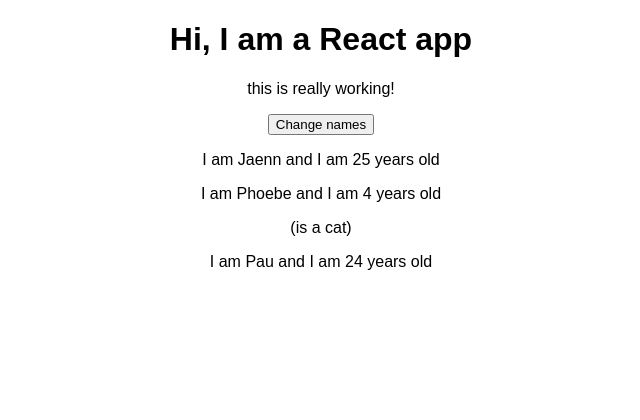
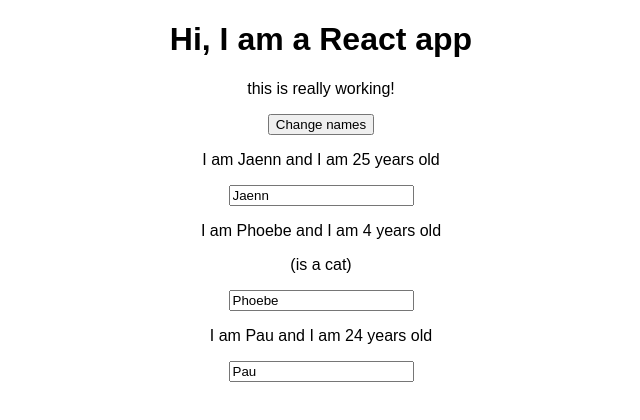
Before and after one commit to JaennPB/react-course, a React (Create React App) app: page / in a window 1280 px wide. Shown: the top 420 px of the page, without its empty margins (319-959 px from the left). Built offline with nearby package versions, Linux system fonts and the light colour scheme.

Commit message:
commit 4

```diff
--- a/src/App.js
+++ b/src/App.js
@@ -16,15 +16,26 @@
     otherProp: "will be left untouched",
   };
 
-  switchNameHandler = () => {
+  switchNameHandler = (name) => {
     // console.log("was clicked");
     // DON'T DO THIS: this.state.persons[0].name = 'Jay'
     this.setState({
       // will merge only changed values with state
       persons: [
-        { name: "Jay", age: 25 },
+        { name: name, age: 25 },
         { name: "Phoebe", age: 4 },
         { name: "Pau", age: 25 },
+      ],
+    });
+  };
+
+  changeNameHandler = (e) => {
+    this.setState({
+      // will merge only changed values with state
+      persons: [
+        { name: e.target.value, age: 25 },
+        { name: "Phoebe", age: 4 },
+        { name: "Pau", age: 24 },
       ],
     });
   };
@@ -35,10 +46,13 @@
       <div className="App">
         <h1>Hi, I am a React app</h1>
         <p>this is really working!</p>
-        <button onClick={this.switchNameHandler}>Change names</button>
+        <button onClick={this.switchNameHandler.bind(this, "JAY!!!")}>
+          Change names
+        </button>
         <Person
           name={this.state.persons[0].name}
           age={this.state.persons[0].age}
+          changed={this.changeNameHandler}
         />
         <Person
           name={this.state.persons[1].name}
@@ -49,6 +63,8 @@
         <Person
           name={this.state.persons[2].name}
           age={this.state.persons[2].age}
+          // passing method references between components as props and using bind so that we can call certain method with specified argument
+          click={this.switchNameHandler.bind(this, "JAY!!!")}
         />
       </div>
     );
--- a/src/Person/Person.js
+++ b/src/Person/Person.js
@@ -5,14 +5,23 @@
 
 // functional component
 // props is a React object that gives us access to attributes passed in App
+
+// this is also called a stateless component, its good practice to have more stateless components than stateful components
+// so that the logic of the app can live in a few stateful components rather than been broken into small pieces all over the place
 const Person = (props) => {
   return (
     <div>
-      <p>
+      {/* passing method references between components as props, so that a component that doesnt have access to the state or a certain method, can change the state from outside or access certain methods */}
+      <p onClick={props.click}>
         I am {props.name} and I am {props.age} years old
       </p>
       {/* !!! props also trigger a UI render !!! */}
-      <span>{props.children}</span>
+      <p>{props.children}</p>
+      <input
+        type="text"
+        onChange={props.changed}
+        value={props.name} /* setting up two way binding */
+      />
     </div>
   );
 };
```
